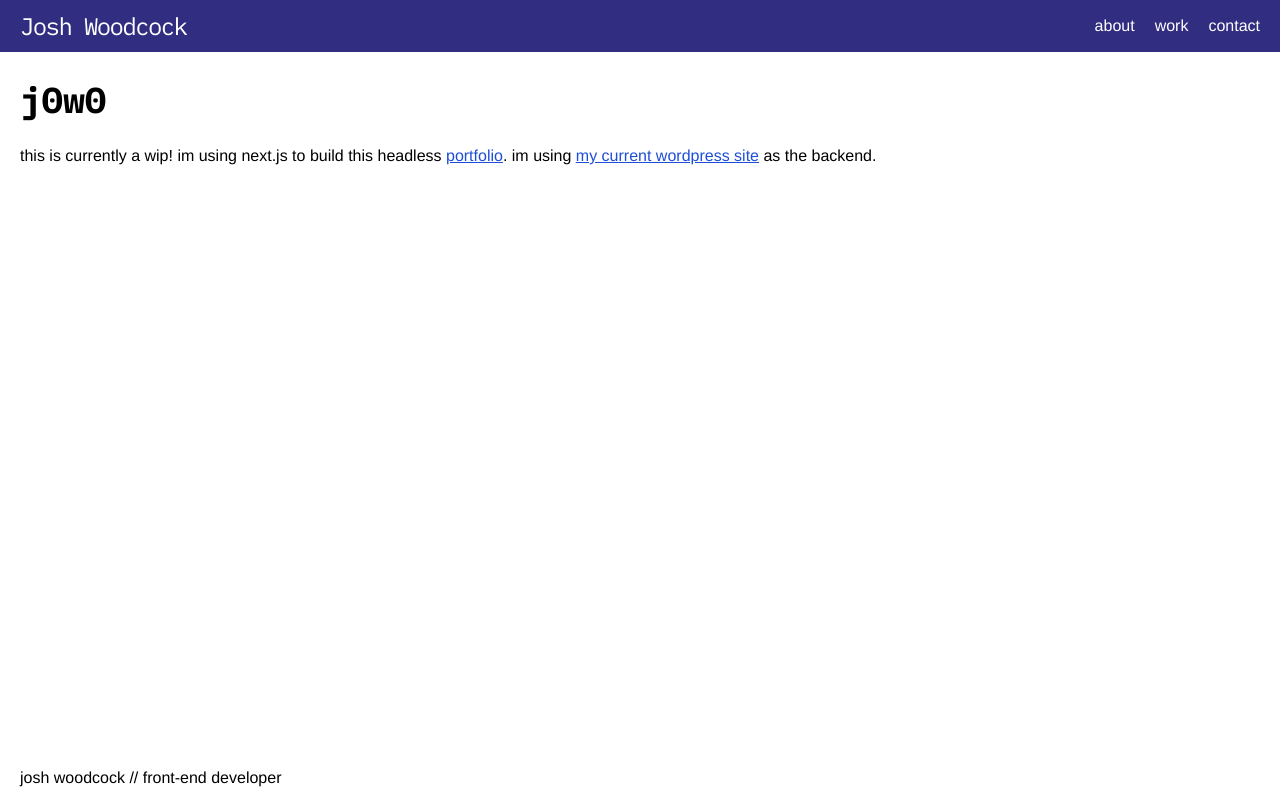
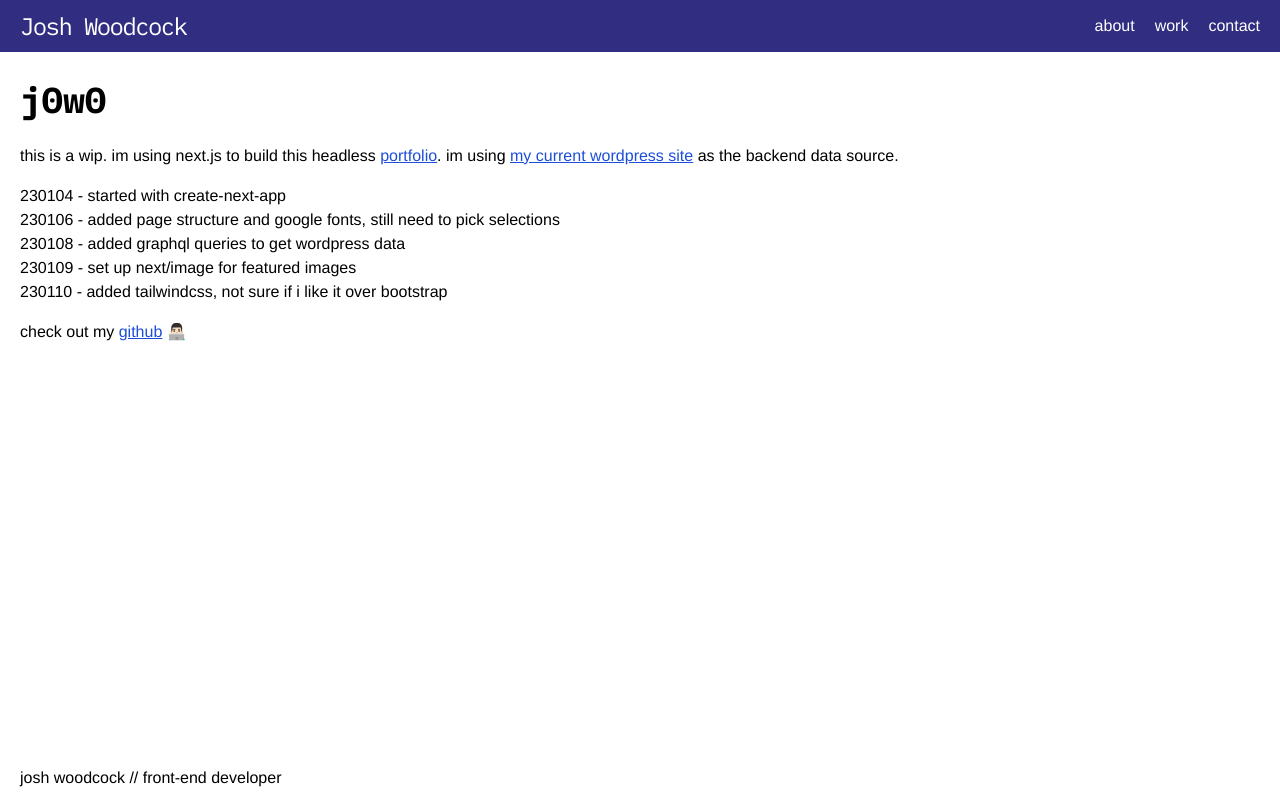
Before and after one commit to j0w0/nextjs-portfolio, a Next.js app: page / in a window 1280 px wide. Built offline with nearby package versions, Linux system fonts and the light colour scheme.

Commit message:
add timeline

```diff
--- a/src/pages/index.js
+++ b/src/pages/index.js
@@ -9,12 +9,32 @@ export default function Home({ page }) {
       <main className={styles.main}>
         <h1 className="font-secondary">j0w0</h1>
         <p>
-          this is currently a wip! im using next.js to build this headless{" "}
+          this is a wip. im using next.js to build this headless{" "}
           <Link href="/work">portfolio</Link>. im using{" "}
           <a href="https://www.j0w0.com/" target="_blank" rel="noreferrer">
             my current wordpress site
           </a>{" "}
-          as the backend.
+          as the backend data source.
+        </p>
+        <p>
+          230104 - started with create-next-app
+          <br />
+          230106 - added page structure and google fonts, still need to pick
+          selections
+          <br />
+          230108 - added graphql queries to get wordpress data
+          <br />
+          230109 - set up next/image for featured images
+          <br />
+          230110 - added tailwindcss, not sure if i like it over bootstrap
+          <br />
+        </p>
+        <p>
+          check out my{" "}
+          <a href="https://github.com/j0w00" target="_blank" rel="noreferrer">
+            github
+          </a>{" "}
+          👨🏻‍💻
         </p>
       </main>
     </>
--- a/src/styles/tailwind-base.css
+++ b/src/styles/tailwind-base.css
@@ -7,6 +7,10 @@
 
   p {
     @apply my-4;
+  }
+
+  p + p {
+    margin-top: 0;
   }
 
   blockquote,
```
